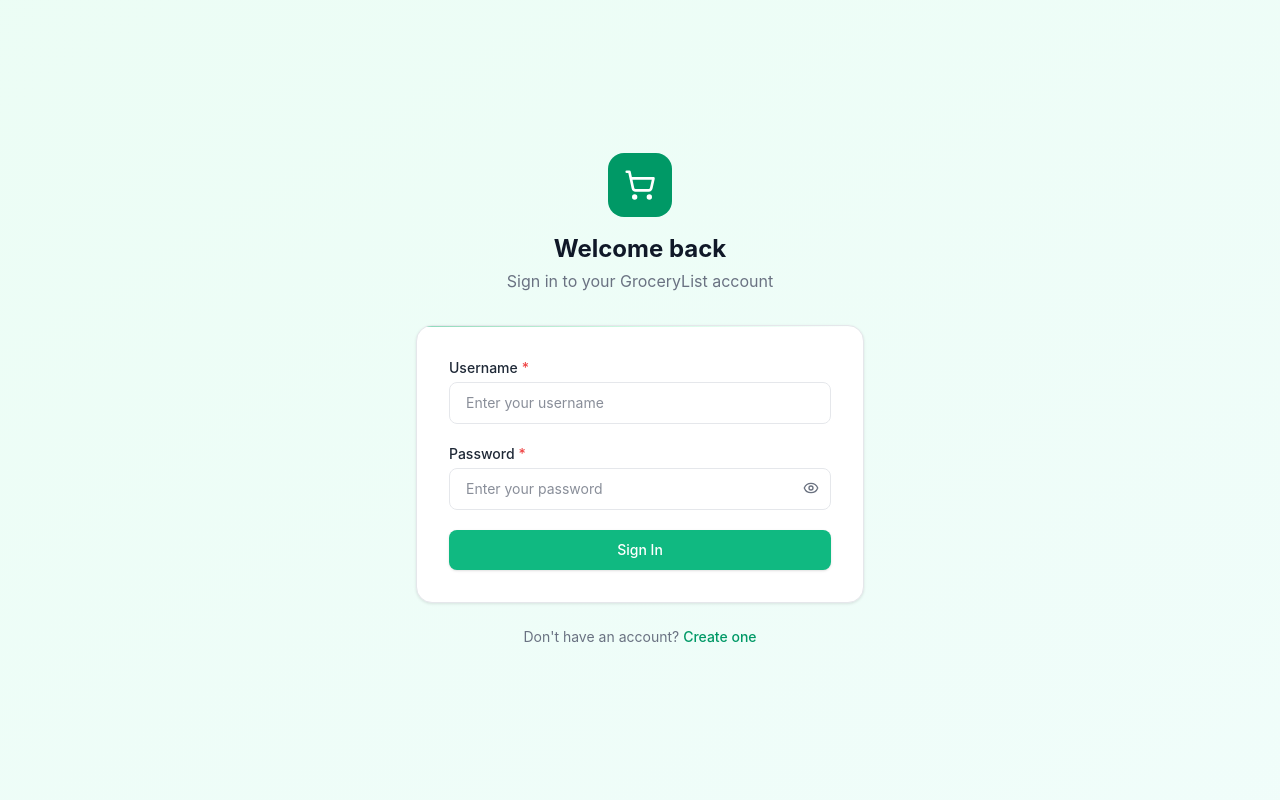
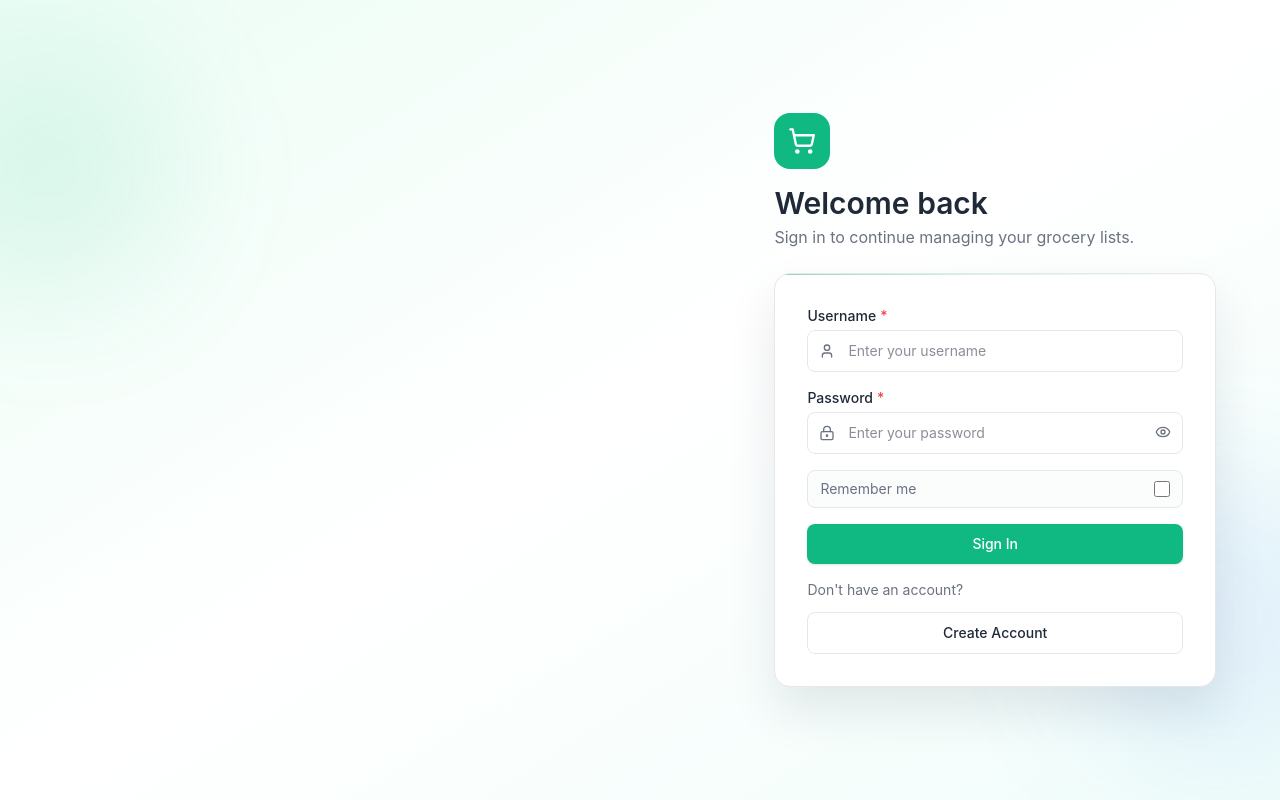
Before and after one commit to AkulTyagi11/BuyBuddy, a React app in the folder frontend/: page /login in a window 1280 px wide. Built offline with nearby package versions, Linux system fonts and the light colour scheme; the HTML template or start-up script is replaced by a standard one.

Commit message:
Improved Login Page

```diff
--- a/frontend/src/index.css
+++ b/frontend/src/index.css
@@ -22,3 +22,37 @@ body {
   color: #1F2937;
   background: linear-gradient(135deg, #F9FAFB 0%, #F3F4F6 100%);
 }
+
+@keyframes authFadeUp {
+  from {
+    opacity: 0;
+    transform: translateY(20px);
+  }
+  to {
+    opacity: 1;
+    transform: translateY(0);
+  }
+}
+
+@keyframes authFloat {
+  0%,
+  100% {
+    transform: translateY(0);
+  }
+  50% {
+    transform: translateY(-8px);
+  }
+}
+
+.auth-fade-up {
+  animation: authFadeUp 420ms cubic-bezier(0.16, 1, 0.3, 1) both;
+}
+
+.auth-float {
+  animation: authFloat 4.5s ease-in-out infinite;
+}
+
+.auth-float-delayed {
+  animation: authFloat 5.2s ease-in-out infinite;
+  animation-delay: 250ms;
+}
--- a/frontend/src/pages/LoginPage.jsx
+++ b/frontend/src/pages/LoginPage.jsx
@@ -1,6 +1,6 @@
 import { useState } from 'react';
 import { Link, useNavigate } from 'react-router-dom';
-import { ShoppingCart, Eye, EyeOff } from 'lucide-react';
+import { ShoppingCart, Eye, EyeOff, User, LockKeyhole, Sparkles } from 'lucide-react';
 import useAuthStore from '../stores/authStore';
 import Button from '../components/Button';
 import Input from '../components/Input';
@@ -10,6 +10,7 @@ export default function LoginPage() {
   const [username, setUsername] = useState('');
   const [password, setPassword] = useState('');
   const [showPassword, setShowPassword] = useState(false);
+  const [rememberMe, setRememberMe] = useState(false);
   const { login, loading, error, clearError } = useAuthStore();
   const navigate = useNavigate();
 
@@ -23,26 +24,74 @@ export default function LoginPage() {
     }
   };
 
+  const passwordStrength = !password
+    ? null
+    : password.length < 6
+      ? { label: 'Weak', color: 'text-semantic-error' }
+      : password.length < 10
+        ? { label: 'Medium', color: 'text-semantic-warning' }
+        : { label: 'Strong', color: 'text-semantic-success' };
+
   return (
-    <div className="min-h-screen bg-linear-to-br from-emerald-50 to-teal-50 flex items-center justify-center px-4">
-      <div className="w-full max-w-md">
-        <div className="text-center mb-8">
-          <div className="inline-flex items-center justify-center w-16 h-16 rounded-2xl bg-emerald-600 text-white mb-4">
-            <ShoppingCart className="w-8 h-8" />
-          </div>
-          <h1 className="text-2xl font-bold text-gray-900">Welcome back</h1>
-          <p className="text-gray-500 mt-1">Sign in to your GroceryList account</p>
+    <div className="relative min-h-screen overflow-hidden bg-linear-to-br from-emerald-50 via-white to-teal-50 px-4 py-8 md:px-6">
+      <div className="pointer-events-none absolute -left-20 top-10 h-64 w-64 rounded-full bg-brand-primary/10 blur-3xl" />
+      <div className="pointer-events-none absolute -right-20 bottom-10 h-72 w-72 rounded-full bg-semantic-info/10 blur-3xl" />
+
+      <div className="relative mx-auto grid min-h-[calc(100vh-4rem)] w-full max-w-6xl items-center gap-8 lg:grid-cols-5">
+        <section className="auth-fade-up hidden lg:col-span-3 lg:block">
+          <div className="rounded-3xl border border-brand-primary/15 bg-white/70 p-10 shadow-[0_30px_80px_rgba(5,150,105,0.12)] backdrop-blur-sm">
+            <div className="mb-10 max-w-lg">
+              <span className="mb-4 inline-flex items-center gap-2 rounded-full bg-brand-primary-light px-3 py-1 text-xs font-semibold tracking-wide text-brand-primary">
+                <Sparkles className="h-3.5 w-3.5" />
+                Smart Grocery Planning
+              </span>
+              <h1 className="text-4xl font-semibold leading-tight text-neutral-dark">
+                Shop smarter with lists that feel effortless.
+              </h1>
+              <p className="mt-4 text-base text-text-muted">
+                Track essentials, organize categories, and keep your weekly shopping in sync.
+              </p>
             </div>
 
-        <Card padding="lg" accent>
+            <div className="grid gap-4 sm:grid-cols-2">
+              <div className="auth-float rounded-2xl border border-brand-primary/20 bg-white p-4 shadow-sm">
+                <p className="text-xs font-semibold uppercase tracking-wider text-text-muted">This Week</p>
+                <p className="mt-2 text-2xl font-semibold text-neutral-dark">23 items</p>
+                <p className="mt-1 text-sm text-text-muted">across 3 active lists</p>
+              </div>
+              <div className="auth-float-delayed rounded-2xl border border-semantic-info/20 bg-white p-4 shadow-sm">
+                <p className="text-xs font-semibold uppercase tracking-wider text-text-muted">Progress</p>
+                <p className="mt-2 text-2xl font-semibold text-neutral-dark">78%</p>
+                <p className="mt-1 text-sm text-text-muted">already purchased</p>
+              </div>
+            </div>
+          </div>
+        </section>
+
+        <section className="auth-fade-up w-full lg:col-span-2">
+          <div className="mb-6 text-center lg:text-left">
+            <div className="mb-4 inline-flex h-14 w-14 items-center justify-center rounded-2xl bg-brand-primary text-white">
+              <ShoppingCart className="h-7 w-7" />
+            </div>
+            <h2 className="text-3xl font-semibold text-neutral-dark">Welcome back</h2>
+            <p className="mt-1 text-text-muted">Sign in to continue managing your grocery lists.</p>
+          </div>
+
+          <Card padding="lg" accent className="shadow-[0_24px_48px_rgba(31,41,55,0.1)]">
             {error && (
-            <div className="mb-4 p-3 bg-red-50 border border-red-200 text-red-700 rounded-lg text-sm">
-              {error}
-              <button onClick={clearError} className="float-right font-bold">&times;</button>
+              <div className="mb-4 rounded-lg border border-red-200 bg-red-50 p-3 text-sm text-red-700">
+                <span>{error}</span>
+                <button
+                  onClick={clearError}
+                  className="float-right font-bold"
+                  aria-label="Clear error"
+                >
+                  &times;
+                </button>
               </div>
             )}
 
-          <form onSubmit={handleSubmit} className="space-y-5">
+            <form onSubmit={handleSubmit} className="space-y-4">
               <Input
                 label="Username"
                 value={username}
@@ -50,6 +99,7 @@ export default function LoginPage() {
                 required
                 clearable
                 placeholder="Enter your username"
+                leftIcon={<User className="h-4 w-4" />}
               />
 
               <Input
@@ -59,6 +109,7 @@ export default function LoginPage() {
                 onChange={(e) => setPassword(e.target.value)}
                 required
                 placeholder="Enter your password"
+                leftIcon={<LockKeyhole className="h-4 w-4" />}
                 rightElement={(
                   <button
                     type="button"
@@ -71,18 +122,38 @@ export default function LoginPage() {
                 )}
               />
 
+              {passwordStrength ? (
+                <p className={`text-xs font-medium ${passwordStrength.color}`}>
+                  Password strength: {passwordStrength.label}
+                </p>
+              ) : null}
+
+              <label className="flex cursor-pointer items-center justify-between rounded-lg border border-border-default bg-neutral-light/60 px-3 py-2 text-sm">
+                <span className="text-text-muted">Remember me</span>
+                <input
+                  type="checkbox"
+                  checked={rememberMe}
+                  onChange={(e) => setRememberMe(e.target.checked)}
+                  className="h-4 w-4 rounded border-border-default text-brand-primary focus:ring-brand-primary"
+                />
+              </label>
+
               <Button type="submit" loading={loading} fullWidth>
                 {loading ? 'Signing in...' : 'Sign In'}
               </Button>
             </form>
+
+            <div className="mt-4">
+              <p className="mb-3 text-center text-sm text-text-muted lg:text-left">Don't have an account?</p>
+              <Link
+                to="/register"
+                className="inline-flex w-full items-center justify-center rounded-lg border border-border-default bg-white px-4 py-2.5 text-sm font-medium text-neutral-dark transition hover:bg-neutral-light"
+              >
+                Create Account
+              </Link>
+            </div>
           </Card>
-
-        <p className="text-center text-sm text-gray-500 mt-6">
-          Don't have an account?{' '}
-          <Link to="/register" className="text-emerald-600 font-medium hover:text-emerald-700">
-            Create one
-          </Link>
-        </p>
+        </section>
       </div>
     </div>
   );
```
Lines whose indentation alone changed are shown as unchanged.
